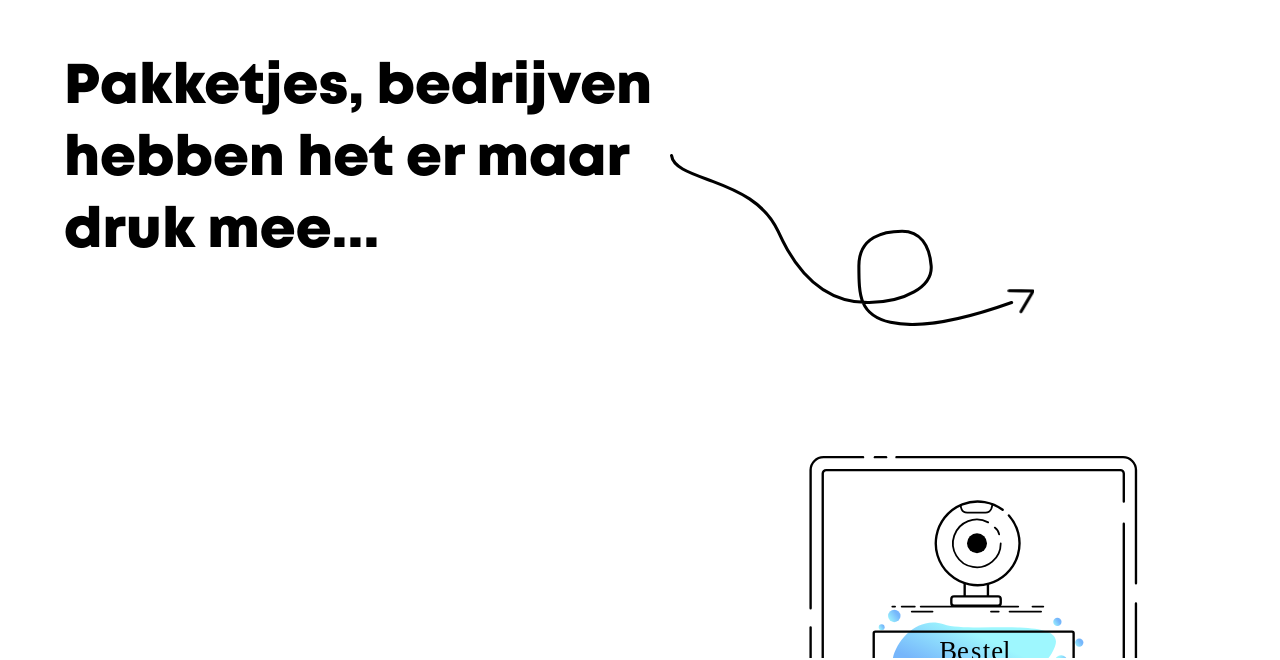
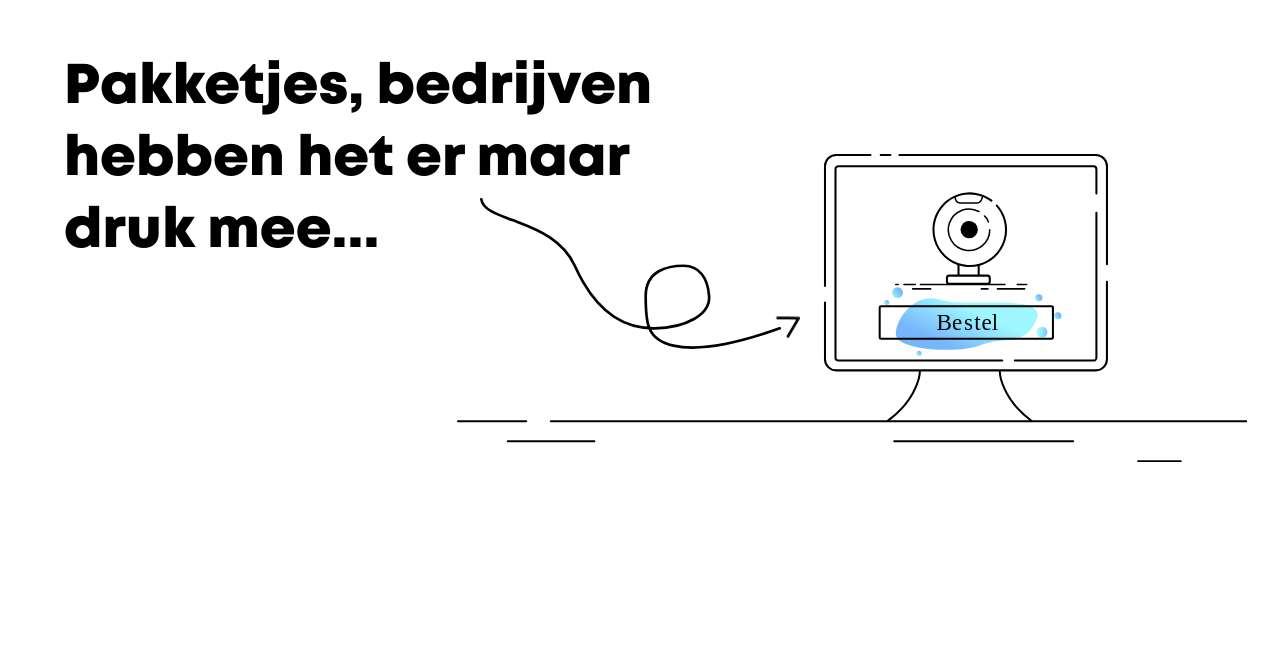
Before and after one commit to ninoschelcher/Capturing-the-Corona-Crisis, a Vue app: page / in a window 1280 px wide. Shown: the part 142-802 px from the top of the page. Built offline with nearby package versions, Linux system fonts and the light colour scheme; a web font is replaced by a local one.

Commit message:
responsive

```diff
--- a/src/components/IntroPage.vue
+++ b/src/components/IntroPage.vue
@@ -681,7 +681,7 @@ export default {
     transform: translateY(90%);
     transition: 0.5s opacity;
   }
-  #intro svg {
+  #intro svg:last-of-type {
     width: 65%;
     text-align: right;
     position: relative;
@@ -694,5 +694,11 @@ export default {
     transform: scale(3);
     overflow: hidden;
   }
+  #Layer_10 {
+    max-width: 25%;
+    position: absolute;
+    top: 340px;
+    left: 480px;
+  }
 }
 </style>
```
